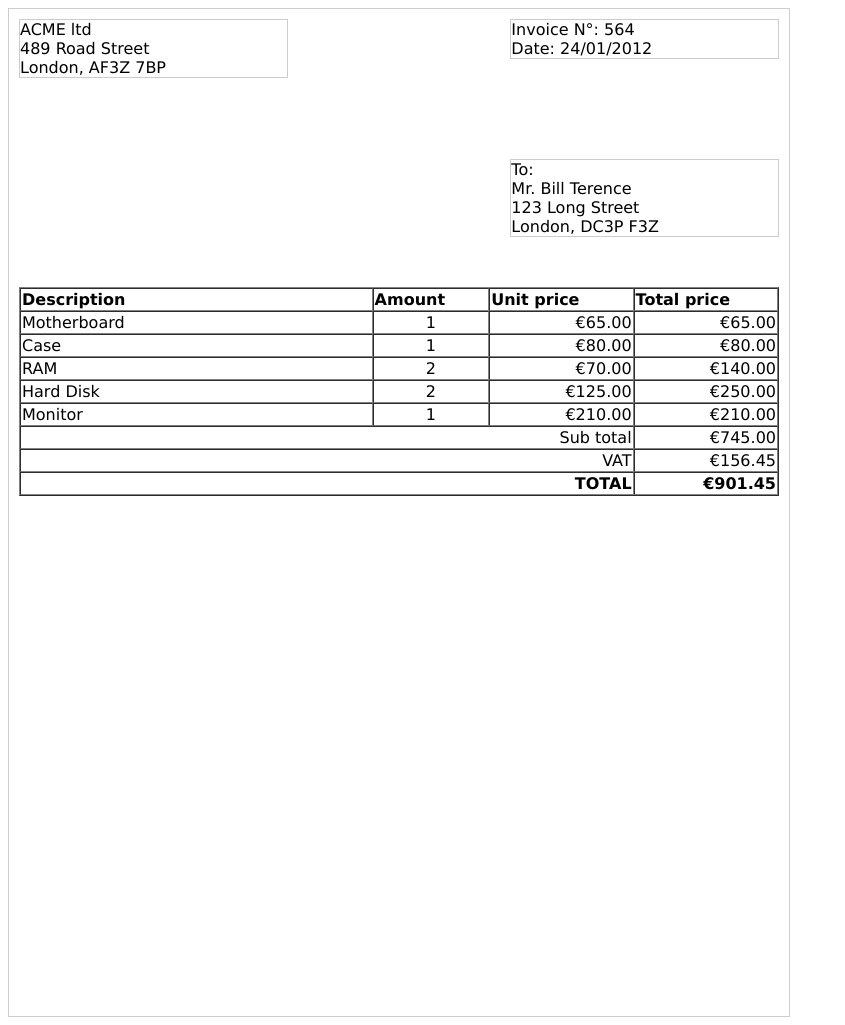
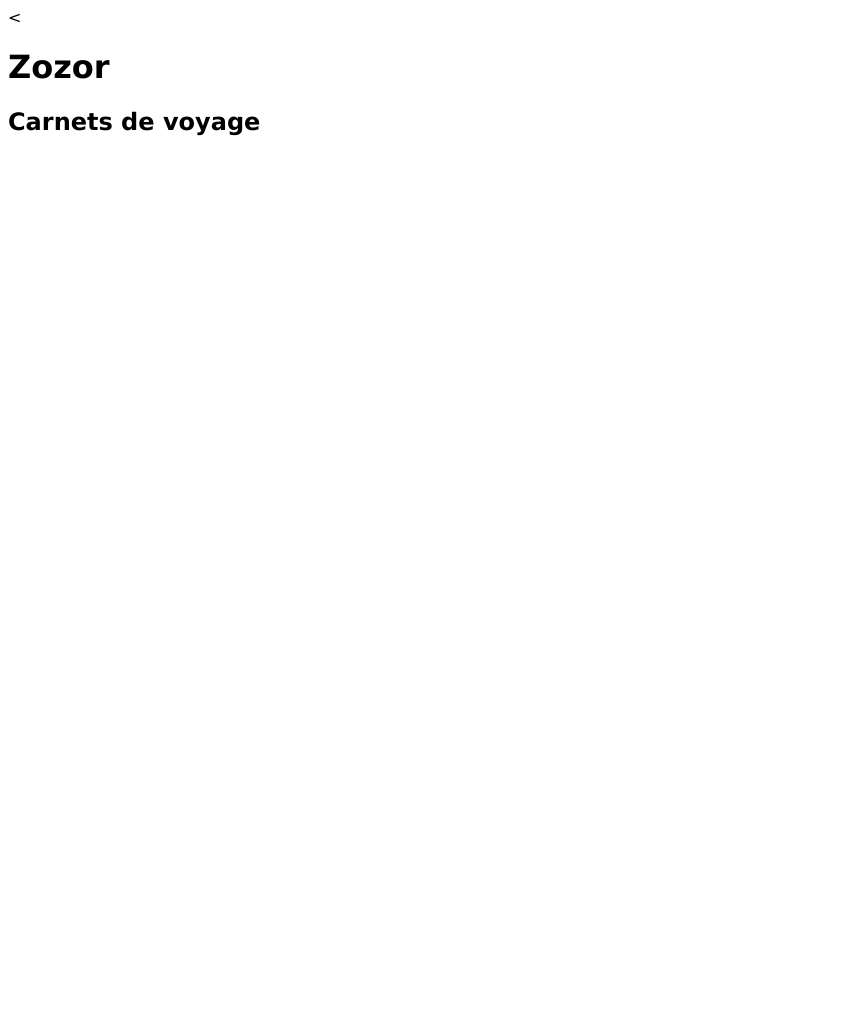
Before and after one commit to Abderrezak-abdel/Infotronic, a PHP site: page /main.php in a window 1280 px wide. Shown: the whole page, without its empty margins (0-845 px from the left). After the commit the page ends 136 px from the top, so only its background shows below. Run offline with PHP 8.4, Linux system fonts and the light colour scheme.

```diff
--- a/main.php
+++ b/main.php
@@ -6,81 +6,7 @@
   </head>
 
   <body>
-  <div class="invoice">
-    <div class="company-address">
-      ACME ltd
-      <br />
-      489 Road Street
-      <br />
-      London, AF3Z 7BP
-      <br />
-    </div>
-
-    <div class="invoice-details">
-      Invoice N°: 564
-      <br />
-      Date: 24/01/2012
-    </div>
-
-    <div class="customer-address">
-      To:
-      <br />
-      Mr. Bill Terence
-      <br />
-      123 Long Street
-      <br />
-      London, DC3P F3Z
-      <br />
-    </div>
-
-    <div class="clear-fix"></div>
-      <table border='1' cellspacing='0'>
-        <tr>
-          <th width=250>Description</th>
-          <th width=80>Amount</th>
-          <th width=100>Unit price</th>
-          <th width=100>Total price</th>
-        </tr>
-
-      <?php
-      $total = 0;
-      $vat = 21;
-
-      $articles = array(
-            array("Motherboard","Case","RAM","Hard Disk","Monitor", "Installation"),
-            array(1,1,2,2,1,1),
-            array(65,80,70,125,210,30)
-      );
-
-      for($a=0;$a<5;$a++) {
-          $description = $articles[0][$a];
-          $amount = $articles[1][$a];
-          $unit_price = number_format( $articles[2][$a], 2);
-          $total_price = number_format( $amount * $unit_price, 2);
-          $total += $total_price;
-          echo("<tr>");
-          echo("<td>$description</td>");
-          echo("<td class='text-center'>$amount</td>");
-          echo("<td class='text-right'>€$unit_price</td>");
-          echo("<td class='text-right'>€$total_price</td>");
-          echo("</tr>");
-      }
-
-      echo("<tr>");
-      echo("<td colspan='3' class='text-right'>Sub total</td>");
-      echo("<td class='text-right'>€" . number_format($total,2) . "</td>");
-      echo("</tr>");
-      echo("<tr>");
-      echo("<td colspan='3' class='text-right'>VAT</td>");
-      echo("<td class='text-right'>€" . number_format(($total*$vat)/100,2) . "</td>");
-      echo("</tr>");
-      echo("<tr>");
-      echo("<td colspan='3' class='text-right'><b>TOTAL</b></td>");
-      echo("<td class='text-right'><b>€" . number_format(((($total*$vat)/100)+$total),2) . "</b></td>");
-      echo("</tr>");
-      ?>
-      </table>
-    </div>
+    <<?php include 'components/header.php' ?>
   </body>
 
 </html>
```
